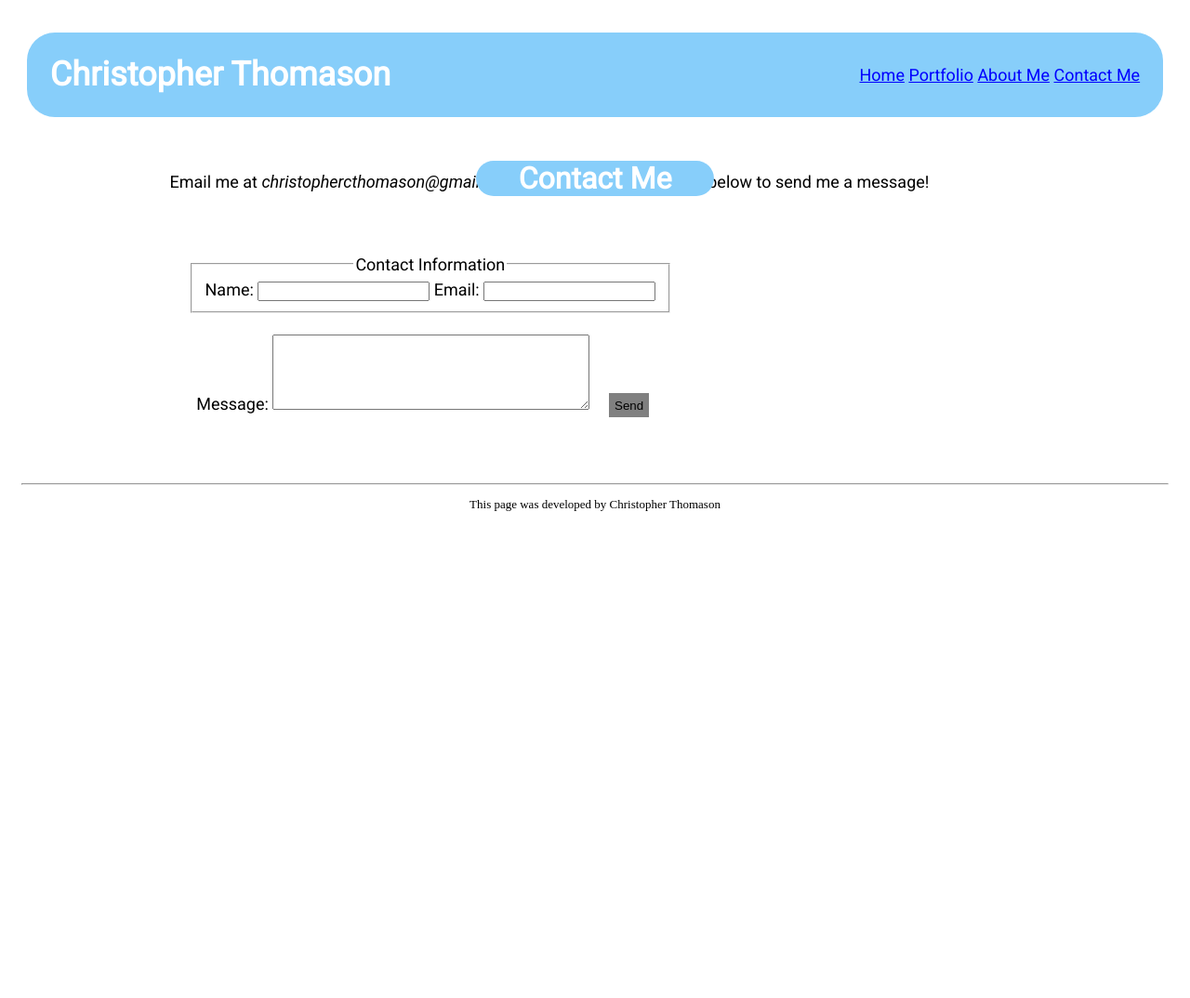
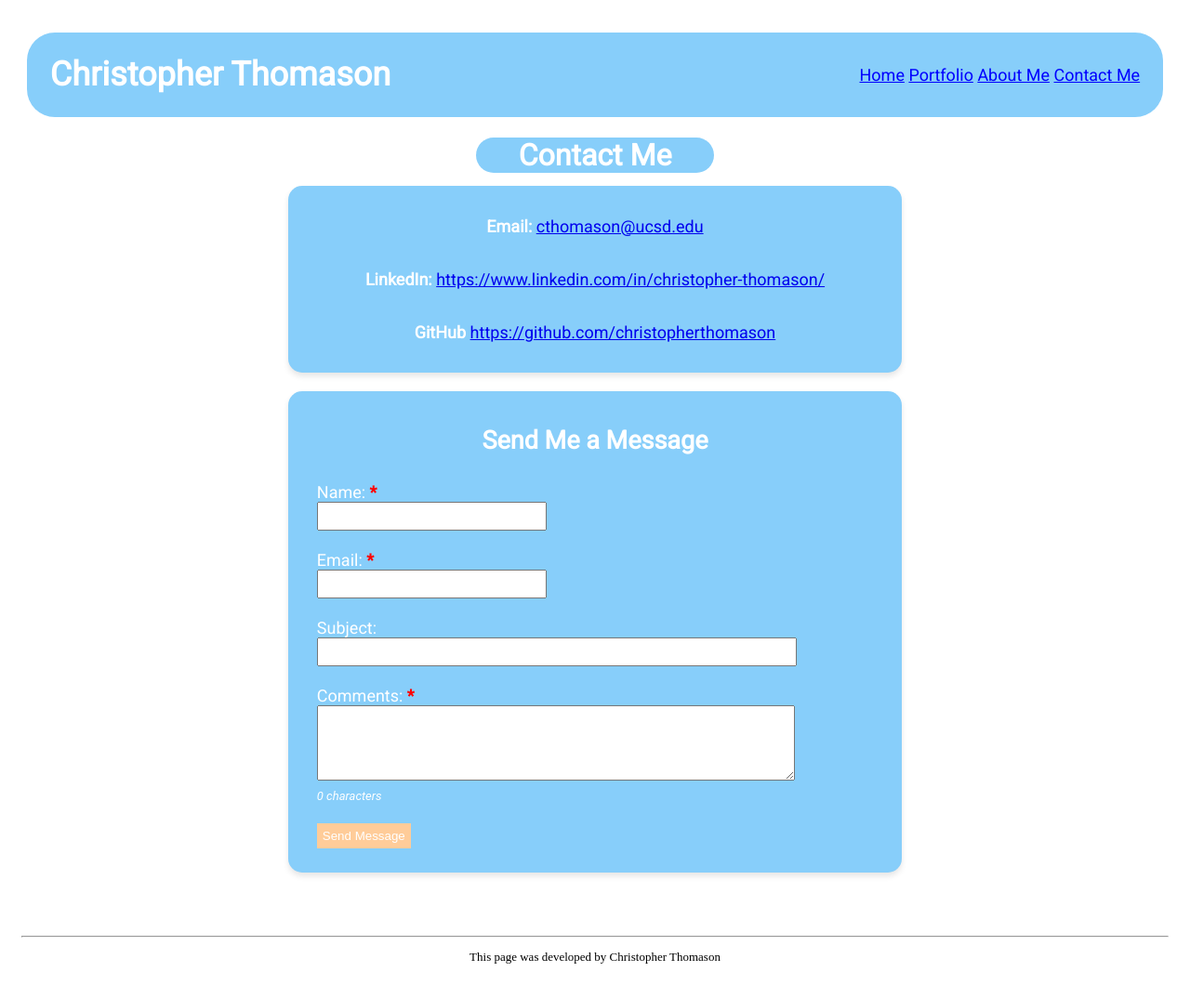
Before and after one commit to christopherthomason/CSE134B-hw4, a plain HTML site: page contact.html in a window 1280 px wide. Shown: the whole page at 93% size. Before the commit the page ends 800 px from the top, so only its background shows below. Drawn offline with Linux system fonts and the light colour scheme; a web font is replaced by a local one.

Commit message:
contact page work

```diff
--- a/assets/styles/main.css
+++ b/assets/styles/main.css
@@ -37,6 +37,7 @@
     --main-font-family: "Roboto";
     --main-background-color: white;
     --main-alternate-color: lightskyblue;
+    --tertiary-color: #FFCC99;
 }
 
 html,
@@ -211,6 +212,45 @@ main h1 {
 .about-box:nth-child(5) { grid-column: 1; grid-row: 3; } /* Text Box 3 */
 .about-box:nth-child(6) { grid-column: 2; grid-row: 3; } /* Image Box 3 */
 
+.contact-container {
+    display: flex;
+    background-color: var(--main-background-color, white);
+    padding: 5%;
+    width: 85%;
+    margin: auto;
+    flex-direction: column;
+    align-items: center;
+    gap: 20px;
+}
+
+.contact-socials-box {
+    width: 60%;
+    display: flex;
+    flex-direction: column;
+    background: var(--main-alternate-color, lightskyblue);
+    color: var(--main-background-color, white);
+    text-align: center;
+    box-shadow: 0px 4px 6px rgba(0, 0, 0, 0.1);
+    border-radius: 15px;
+    padding: 15px;
+}
+
+.contact-box {
+    width: 60%;
+    display: flex;
+    flex-direction: column;
+    background: var(--main-alternate-color, lightskyblue);
+    color: var(--main-background-color, white);
+    text-align: left;
+    box-shadow: 0px 4px 6px rgba(0, 0, 0, 0.1);
+    border-radius: 15px;
+    padding: 15px;
+}
+
+.contact-box h2 {
+    text-align: center;
+}
+
 .flexbox {
     display: flex;
     background-color: var(--main-background-color, white);
@@ -223,6 +263,41 @@ main h1 {
     & section {
         text-align: left;
     }
+}
+
+input {
+    width: 85%;
+    height: 25px;
+}
+
+.name-email {
+    width: 40%;
+    height: 25px;
+}
+
+textarea {
+    width: 85%;
+    height: 50%;
+}
+
+fieldset {
+    border-width: 0;
+}
+
+fieldset button {
+    background: var(--tertiary-color, black);
+    color: var(--main-background-color, white);
+}
+
+label.required::after {
+    content: " *";
+    color: red;
+    font-weight: bold;
+}
+
+output.info {
+    font-size: small;
+    font-style: italic;
 }
 
 .box {
@@ -238,6 +313,14 @@ img {
     align-self: flex-end;
     object-fit: cover;
     object-position: right top;
+}
+
+.error {
+    color: red;
+}
+
+.submitted {
+    color: rgb(27, 141, 27);
 }
 
 /** other main elements **/
--- a/contact.html
+++ b/contact.html
@@ -23,26 +23,73 @@
     </header>
 
     <main>
-        <div class="flexbox">
-            <h1>Contact Me</h1>
+        <h1>Contact Me</h1>
 
-            <p class="box">Email me at <em>christophercthomason@gmail.com</em> or fill out the information below to send me a message!</p>
+        <div class="contact-container">
+            <section class="contact-socials-box">
+                <p><strong>Email:</strong> <a href="mailto:cthomason@ucsd.edu">cthomason@ucsd.edu</a></p>
+                <p><strong>LinkedIn:</strong> <a href="https://www.linkedin.com/in/christopher-thomason/">https://www.linkedin.com/in/christopher-thomason/</a></p>
+                <p><strong>GitHub</strong> <a href="https://github.com/christopherthomason">https://github.com/christopherthomason</a></p>
+            </section>
 
-            <form action="/submit" method="post" class="box">
-                <fieldset class="box">
-                    <legend>Contact Information</legend>
-                    <label for="name">Name:</label>
-                    <input type="text" id="name" name="name">
-                    <label for="email">Email:</label>
-                    <input type="email" id="email" name="email">
-                </fieldset>
-                <label for="message">Message:</label>
-                <textarea id="message" name="message" rows="5" cols="40"></textarea>
+            <section class="contact-box">
+                <h2>Send Me a Message</h2>
+                <form id = "contact-form" action="https://httpbin.org/post" method="post">
+                    <fieldset>
+                        <label for="name" class="required">Name:</label><br>
+                        <input type="text" id="name" name="name" required class="name-email">
+                        <br><br>
 
-                <a href="/contact.html">
-                    <button class="box">Send</button>
-                </a>
-            </form>
+                        <label for="email" class="required">Email:</label><br>
+                        <input type="email" id="email" name="email" required class="name-email">
+                        <br><br>
+
+                        <label for="subject">Subject:</label><br>
+                        <input type="text" id="subject" name="subject">
+                        <br><br>
+
+                        <label for="comments" class="required">Comments:</label><br>
+                        <textarea id="comments" name="comments" rows="5" cols="40" required></textarea>
+                        <br>
+                        <output class="info" id="info-output">0 characters</output>
+                        <br><br>
+
+                        <button type="submit">Send Message</button>
+                    </fieldset>
+
+                    <output class="error" id = "error-message"></output>
+                    <output class="submitted" id="submitted-message"></output>
+                </form>
+
+                <script>
+                    const textarea = document.getElementById("comments");
+                    const info = document.getElementById("info-output");
+
+                    textarea.addEventListener("input", function() {
+                        info.textContent = textarea.value.length + " characters";
+                    });
+
+                    document.getElementById("contact-form").addEventListener("submit", function(e) {
+                        e.preventDefault();
+
+                        let formData = new FormData(this);
+
+                        fetch("https://httpbin.org/post", {
+                            method: "POST",
+                            body: formData
+                        })
+                        .then(response => response.json())
+                        .then(data => {
+                            console.log("Response from httpbin: ", data);
+                            document.getElementById("submitted-message").textContent = "Your message has been sent successfully!";
+                        })
+                        .catch(error => {
+                            console.error("Error: ", error);
+                            document.getElementById("error-message").textContent = "There was an error sending your message.";
+                        });
+                    });
+                </script>
+            </section>
         </div>
     </main>
 
```
